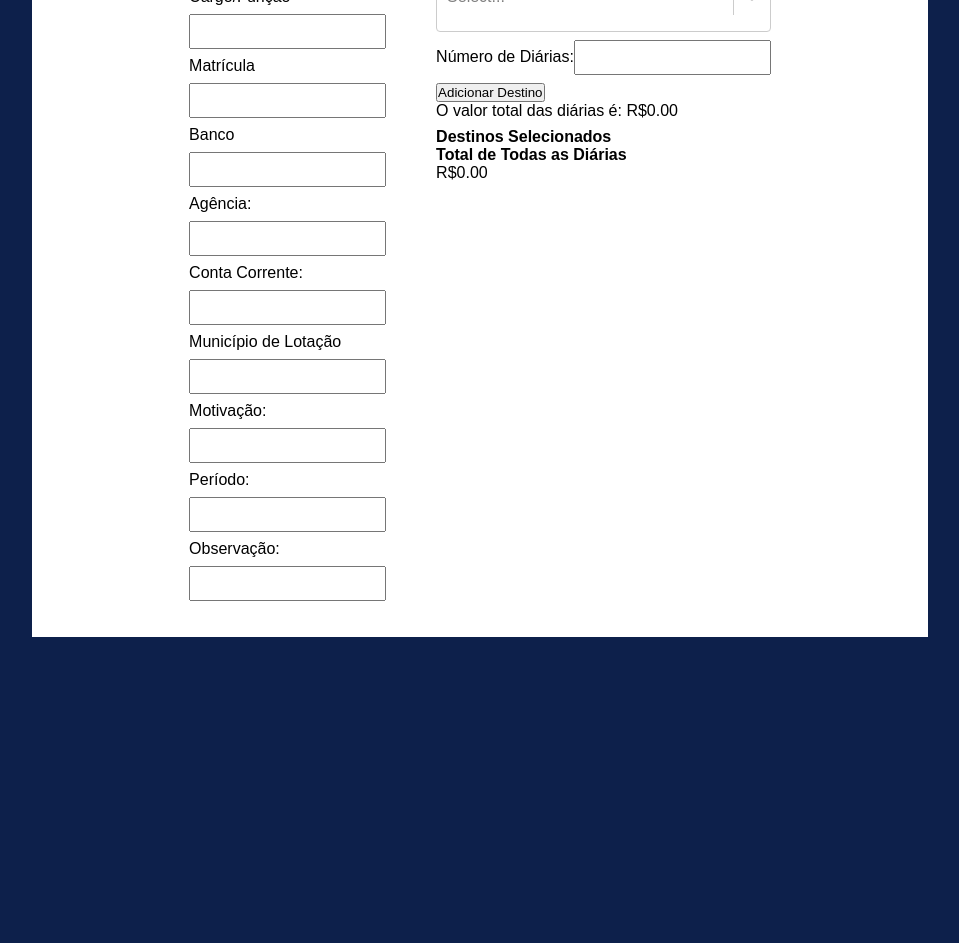
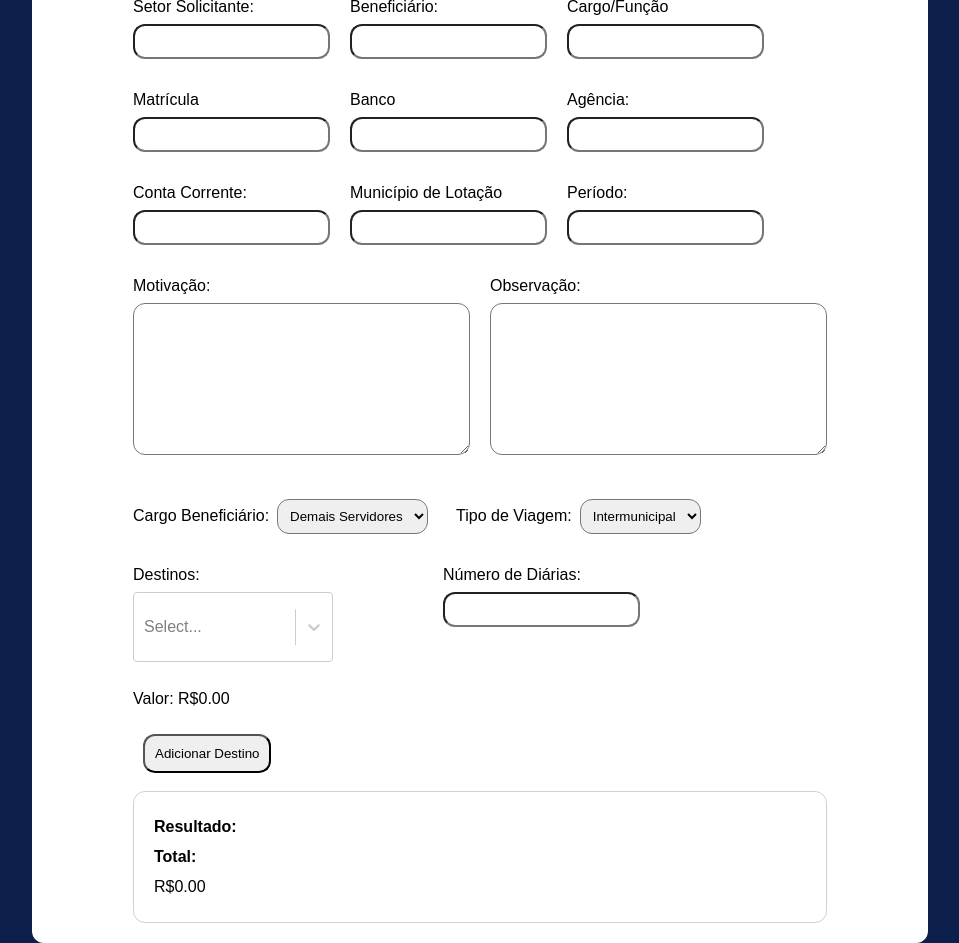
Before and after one commit to amandaeugenia/pedido-diaria, a React (Vite) app: page / in a window 1280 px wide. Shown: the part 500-1443 px from the top of the page, without its empty margins (160-1119 px from the left). Before the commit the page ends 1137 px from the top, so only its background shows below. Built offline with nearby package versions, Linux system fonts and the light colour scheme; what @react-pdf/renderer would draw is missing.

Commit message:
styling display form

```diff
--- a/src/App.css
+++ b/src/App.css
@@ -2,6 +2,7 @@
     margin: 0;
     padding: 0;
     font-family: sans-serif;
+    border-radius: 12px;
 
 }
 body {
@@ -12,6 +13,7 @@ body {
     width: 100%;
     justify-content: center;
     background-color: #fff;
+    margin-bottom: 40px;
 }
 .logo img {
     display: flex;
@@ -19,17 +21,15 @@ body {
     padding: 16px;
 }
 .main-container {
-    position: absolute;
-    left: 50%;
-    top: 50%;
-    transform: translate(-50%, -50%);
+    margin: auto;
+
+
     background-color: #fff;
     width: 70vw;
-    margin-top: 180px;
 }
 .title {
     margin: 20px;
-    padding: 10px;
+    padding: 40px;
     text-align: center;
 }
 .content {
@@ -53,8 +53,14 @@ form {
     align-items: center;
 }
 
+.form_table {
+    display: flex;
+    gap: 20px;
+}
+.form_table select {
+    margin: 8px;
+}
 .dados_form{
-    display: flex;
     gap: 50px;
     margin: 20px;
 }
@@ -63,16 +69,29 @@ form {
     margin-top: 8px;
 }
 
-.first_section input {
-    padding: 8px;
-
-
-}
-
 .second_section  select, input{
     padding: 8px;
 }
+.select_form {
+    width: 200px;
 
+}
+.table_destino {
+    display: flex;
+    gap: 110px;
+}
+.table_destino p {
+    margin-top: 28px;
+}
+.result-container{
+    border: 1px solid #d1d0d0;
+    padding: 20px;
+    line-height: 30px;
+}
+.btn-destino button{
+    padding: 10px;
+    margin: 10px;
+}
 .error {
     color: red;
     text-align: left;
--- a/src/components/Diarias.jsx
+++ b/src/components/Diarias.jsx
@@ -96,13 +96,15 @@ const Diarias = ({tipoCargo,
 
   return (
     <div>
+      <div className='form_table'>
         <div>
           <label htmlFor="tipoCargo">Cargo Beneficiário:</label>
           <select id="tipoCargo" value={tipoCargo} onChange={handleTipoCargoChange}>
-          <option value="1">Servidores</option>
+            <option value="1">Demais Servidores</option>
             <option value="2">DG</option>
           </select>
         </div>
+
         <div>
           <label htmlFor="tipoViagem">Tipo de Viagem:</label>
           <select id="tipoViagem" value={tipoViagem} onChange={handleTipoViagemChange}>
@@ -110,9 +112,13 @@ const Diarias = ({tipoCargo,
             <option value="2">Interestadual</option>
           </select>
         </div>
+
+      </div>
+      <div className='table_destino'>
         <div>
           <label htmlFor="municipios">Destinos:</label>
           <Select
+          className='select_form'
             isMulti={false}
             options={destinos.filter(destino => {
               if (tipoViagem === '1') {
@@ -124,9 +130,11 @@ const Diarias = ({tipoCargo,
             onChange={handleMunicipioChange}
             value={municipioSelecionado}
           />
+          <p id="resultado">Valor: R${totalDiarias.toFixed(2)}</p>
         </div>
         <div>
           <label htmlFor="numeroDiarias">Número de Diárias:</label>
+          <div>
             <input
               type="number"
               id="numeroDiarias"
@@ -134,10 +142,14 @@ const Diarias = ({tipoCargo,
               onChange={handleNumeroDiariasChange}
             />
           </div>
+        </div>
+      </div>
+      <div className="btn-destino">
         <button onClick={adicionarDestino}>Adicionar Destino</button>
-      <p id="resultado">O valor total das diárias é: R${totalDiarias.toFixed(2)}</p>
-      <div>
-        <h4>Destinos Selecionados</h4>
+
+      </div>
+      <div className='result-container'>
+      <h4>Resultado:</h4>
         {destinosSelecionados.map((destino, index) => (
           <div key={index}>
             <p>Município: {destino.municipio}</p>
@@ -145,7 +157,7 @@ const Diarias = ({tipoCargo,
             <p>Total Diárias: R${destino.totalDiarias.toFixed(2)}</p>
           </div>
         ))}
-        <h4>Total de Todas as Diárias</h4>
+        <h4>Total:</h4>
         <p>R${calcularTotalTodasDiarias.toFixed(2)}</p>
       </div>
     </div>
--- a/src/components/Formulario.jsx
+++ b/src/components/Formulario.jsx
@@ -163,6 +163,7 @@ export const Formulario = () => {
             <div id="content-id">
               <div className="dados_form">
                 <div className="first_section">
+                  <div className="form_table">
                     <div>
                       <label htmlFor="setor">Setor Solicitante: </label>
                       <div>
@@ -185,8 +186,9 @@ export const Formulario = () => {
                         />
                       </div>
                     </div>
+
                     <div>
-                    <label htmlFor="">Cargo/Função</label>
+                      <label htmlFor="cargo-funcao">Cargo/Função</label>
                       <div>
                         <input
                           type="text"
@@ -196,6 +198,8 @@ export const Formulario = () => {
                         />
                       </div>
                     </div>
+                  </div>
+                  <div className="form_table">
                     <div>
                       <label htmlFor="">Matrícula</label>
                       <div>
@@ -229,6 +233,8 @@ export const Formulario = () => {
                         />
                       </div>
                     </div>
+                  </div>
+                  <div className="form_table">
                     <div>
                       <label htmlFor="">Conta Corrente: </label>
                       <div>
@@ -252,17 +258,6 @@ export const Formulario = () => {
                       </div>
                     </div>
                     <div>
-                    <label htmlFor="">Motivação:</label>
-                    <div>
-                      <input
-                        type="text"
-                        name="motivacao"
-                        id="motivacao:"
-                        {...register("motivacao:")}
-                      />
-                    </div>
-                  </div>
-                  <div>
                       <label htmlFor="">Período:</label>
                       <div>
                         <input
@@ -273,17 +268,34 @@ export const Formulario = () => {
                         />
                       </div>
                     </div>
+
+                  </div>
+                  <div className="form_table">
+                  <div>
+                      <label htmlFor="">Motivação:</label>
+                      <div>
+                        <textarea
+                          type="text"
+                          name="motivacao"
+                          id="motivacao:"
+                          {...register("motivacao:")}
+                          cols="40" rows="10"
+                        />
+                      </div>
+                    </div>
                     <div>
                     <label htmlFor="">Observação:</label>
                     <div>
-                      <input
-                        type="text"
+                      <textarea
                         name="observacao"
                         id="observacao"
                         {...register("observacao")}
+                        cols="40" rows="10"
                       />
                     </div>
                   </div>
+                  </div>
+
                 </div>
                 <div className="second_section">
                   <Diarias
```
Lines whose indentation alone changed are shown as unchanged.
